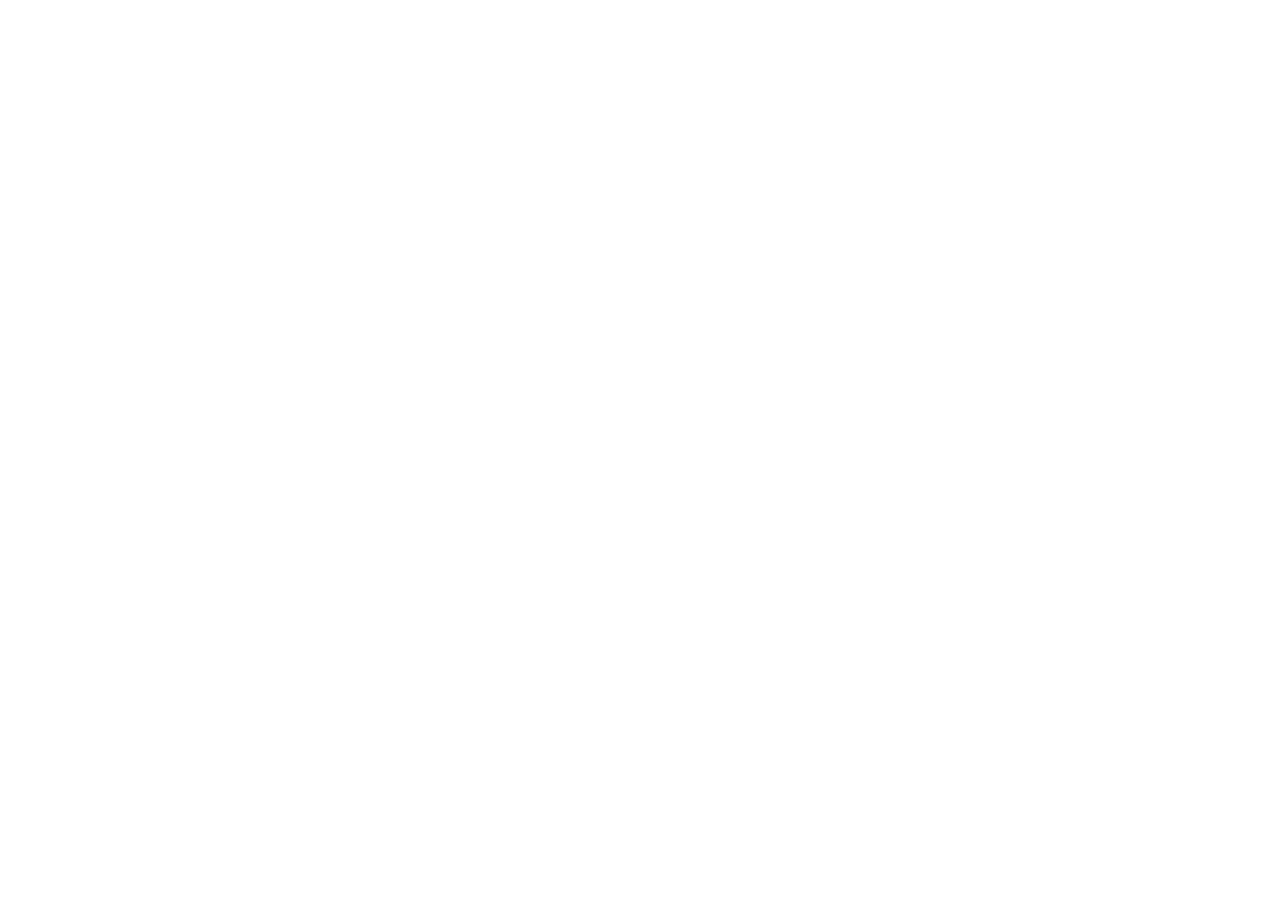
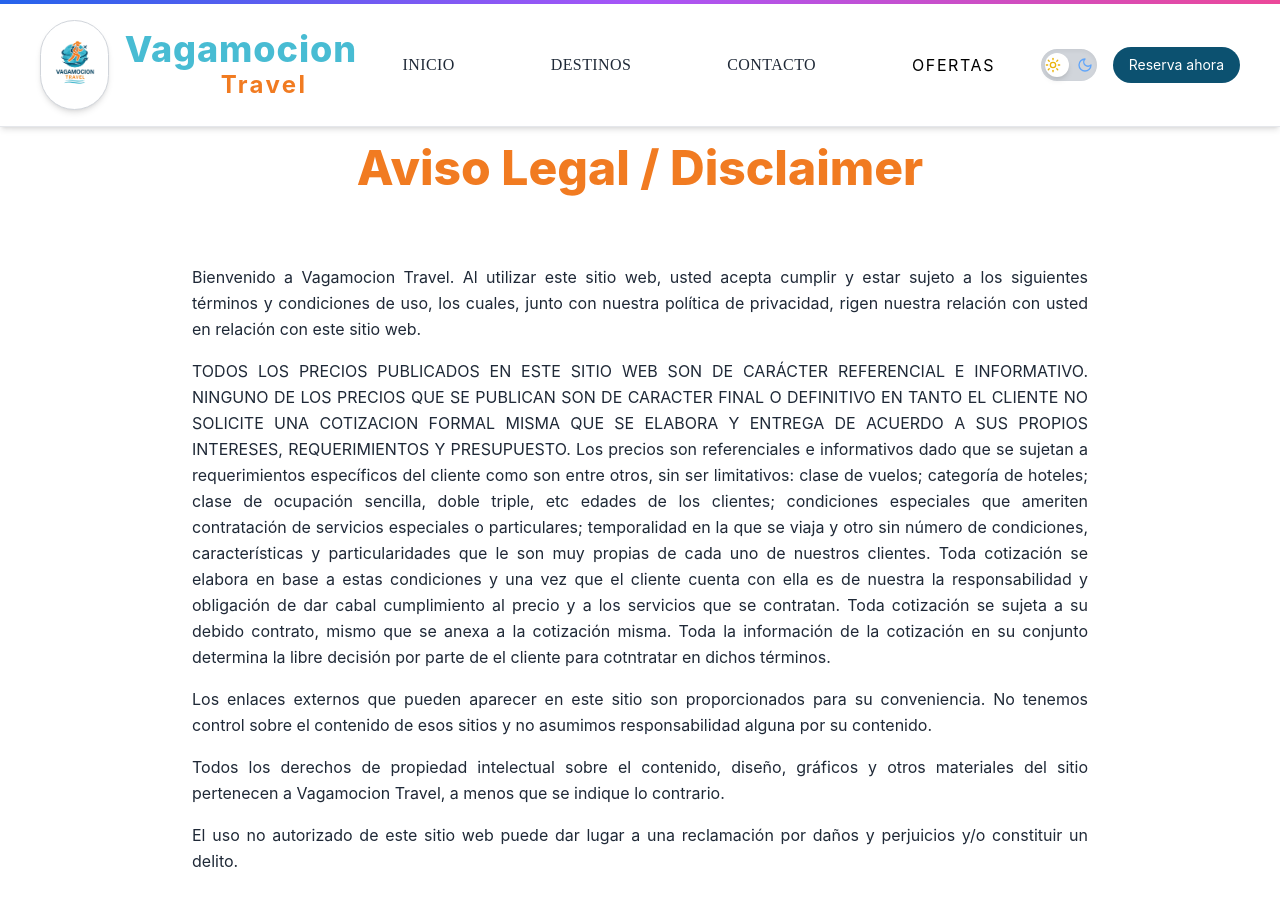
Before and after one commit to jmcgisc/Vagamocion, a React (Create React App) app: page /disclaimer in a window 1280 px wide. Before the commit this address had no page. Shown: the top 906 px of the page. Before the commit the page ends 800 px from the top, so only its background shows below. Built offline with nearby package versions, Linux system fonts and the light colour scheme.

Commit message:
disclaimer

```diff
--- a/src/App.js
+++ b/src/App.js
@@ -1,14 +1,21 @@
-import { Routes, Route, useLocation } from 'react-router-dom';
-import { AnimatePresence, motion }    from 'framer-motion';
+import { useLocation } from 'react-router-dom';
+import { AnimatePresence, motion } from 'framer-motion';
+import { lazy, Suspense } from 'react';
+import { Routes, Route } from 'react-router-dom';
 
 import Layout from './components/Layout';
-import Minimalist   from './pages/Minimalist';
-import Adventure    from './pages/Adventure';
-import Urban        from './pages/Urban';
-import Tropical     from './pages/Tropical';
-import Illustrated  from './pages/Illustrated';
-import Home         from './pages/Home';
-import Ofertas      from "./pages/Ofertas";
+import Home from './pages/Home';
+import Minimalist from './pages/Minimalist';
+import Adventure from './pages/Adventure';
+import Urban from './pages/Urban';
+import Tropical from './pages/Tropical';
+import Illustrated from './pages/Illustrated';
+
+
+// Lazy loaded
+const Ofertas = lazy(() => import('./pages/Ofertas'));
+const Disclaimer = lazy(() => import("./components/Disclaimer"));
+
 
 const pageVariants = {
   initial: { opacity: 0, y: 20 },
@@ -32,9 +39,9 @@
 
 export default function App() {
   const location = useLocation();
-      {/* Layout */}
+
   return (
-
+    <Suspense fallback={<div className="text-center p-20">Cargando página...</div>}>
       <AnimatePresence mode="wait">
         <Routes location={location} key={location.pathname}>
           <Route
@@ -47,13 +54,25 @@
           />
 
           <Route
-            path="ofertas"
+            path="/ofertas"
             element={
               <PageWrapper>
                 <Ofertas />
               </PageWrapper>
             }
           />
+
+          <Route
+            path="/disclaimer"
+            element={
+              <PageWrapper>
+                <Suspense fallback={<div className="text-center py-10">Cargando disclaimer...</div>}>
+                  <Disclaimer />
+                </Suspense>
+              </PageWrapper>
+            }
+          />
+
           <Route
             path="/aventura"
             element={
@@ -88,5 +107,6 @@
           />
         </Routes>
       </AnimatePresence>
+    </Suspense>
   );
 }
--- /dev/null
+++ b/src/components/Disclaimer.jsx
@@ -0,0 +1,41 @@
+import Hero from "../components/Hero";
+import React from "react";
+
+export default function Disclaimer() {
+  return (
+      <div>
+        <Hero/>
+        <section className="min-h-screen bg-white dark:bg-gray-950 text-gray-800 dark:text-gray-200 px-6 py-20">
+
+        <div className="max-w-4xl mx-auto">
+            <h1 className="text-4xl md:text-5xl py-16 font-extrabold mb-2 text-center text-primary dark:text-white">
+                Aviso Legal / Disclaimer
+            </h1>
+
+            <div className="space-y-4 text-justify text-base leading-relaxed">
+            <p>
+                Bienvenido a Vagamocion Travel. Al utilizar este sitio web, usted acepta cumplir y estar sujeto a los siguientes términos y condiciones de uso, los cuales, junto con nuestra política de privacidad, rigen nuestra relación con usted en relación con este sitio web.
+            </p>
+
+            <p>
+            TODOS LOS PRECIOS PUBLICADOS EN ESTE SITIO WEB SON DE CARÁCTER REFERENCIAL E INFORMATIVO. NINGUNO DE LOS PRECIOS QUE SE PUBLICAN SON DE CARACTER FINAL O DEFINITIVO EN TANTO EL CLIENTE NO SOLICITE UNA COTIZACION FORMAL MISMA QUE SE ELABORA Y ENTREGA DE ACUERDO A SUS PROPIOS INTERESES, REQUERIMIENTOS Y PRESUPUESTO. Los precios son referenciales e informativos dado que se sujetan a requerimientos específicos del cliente como son entre otros, sin ser limitativos: clase de vuelos; categoría de hoteles; clase de ocupación sencilla, doble triple, etc edades de los clientes; condiciones especiales que ameriten contratación de servicios especiales o particulares; temporalidad en la que se viaja y otro sin número de condiciones, características y particularidades que le son muy propias de cada uno de nuestros clientes. Toda cotización se elabora en base a estas condiciones y una vez que el cliente cuenta con ella es de nuestra la responsabilidad y obligación de dar cabal cumplimiento al precio y a los servicios que se contratan. Toda cotización se sujeta a su debido contrato, mismo que se anexa a la cotización misma. Toda la información de la cotización en su conjunto determina la libre decisión por parte de el cliente para cotntratar en dichos términos.
+            </p>
+
+            <p>
+                Los enlaces externos que pueden aparecer en este sitio son proporcionados para su conveniencia. No tenemos control sobre el contenido de esos sitios y no asumimos responsabilidad alguna por su contenido.
+            </p>
+
+            <p>
+                Todos los derechos de propiedad intelectual sobre el contenido, diseño, gráficos y otros materiales del sitio pertenecen a Vagamocion Travel, a menos que se indique lo contrario.
+            </p>
+
+            <p>
+                El uso no autorizado de este sitio web puede dar lugar a una reclamación por daños y perjuicios y/o constituir un delito.
+            </p>
+        </div>
+      </div>
+    </section>
+    </div>
+
+  );
+}
--- /dev/null
+++ b/src/components/QuienesSomos.jsx
@@ -0,0 +1,38 @@
+// components/QuienesSomos.jsx
+export default function QuienesSomos() {
+    return (
+      <section id="quienes-somos" className="bg-white dark:bg-gray-950 py-20 px-6 md:px-20 text-gray-800 dark:text-white">
+        <div className="max-w-6xl mx-auto grid md:grid-cols-2 gap-12 items-center">
+
+          {/* Imagen ilustrativa */}
+          <div className="rounded-xl overflow-hidden shadow-lg">
+            <img
+              src="/images/team-travel.jpg"
+              alt="Equipo Vagamocion"
+              className="w-full h-auto object-cover"
+            />
+          </div>
+
+          {/* Texto */}
+          <div>
+            <h2 className="text-4xl md:text-5xl font-extrabold mb-6 text-primary dark:text-aqua">
+              ¿Quiénes somos?
+            </h2>
+            <p className="text-lg text-justify leading-relaxed mb-6">
+              En <strong>Vagamocion Travel</strong> transformamos tus sueños en experiencias inolvidables. Somos una agencia de viajes en línea comprometida con brindarte servicios personalizados, desde paquetes vacacionales y reservas de vuelos, hoteles, cruceros y tours exclusivos. Planeamos cada detalle de tu viaje para garantizarte calidad y comodidad. Ya sea que busques una escapada romántica, una salida familiar, aventura con tus amigos, incluso un viaje de negocios. Nuestro equipo de expertos está disponible para ayudarte. ¡Descubre el mundo con nosotros y vive momentos únicos que recordarás toda tu vida
+            </p>
+            <p className="text-lg leading-relaxed mb-6">
+              Nuestro objetivo es conectar personas con destinos inolvidables, combinando tecnología, asesoría profesional y una atención cercana que convierte cada viaje en una historia para recordar.
+            </p>
+            <a
+              href="#contacto"
+              className="inline-block bg-secondary text-white px-6 py-3 rounded-full font-medium shadow hover:bg-aqua transition"
+            >
+              Conoce más
+            </a>
+          </div>
+
+        </div>
+      </section>
+    );
+  }
--- a/src/components/RedesSociales.jsx
+++ b/src/components/RedesSociales.jsx
@@ -11,7 +11,7 @@
 
 export default function RedesSociales() {
   return (
-    <footer className="bg-white dark:bg-gray-900 text-gray-700 dark:text-gray-300 py-10 px-6 sm:px-12">
+    <footer className="bg-white dark:bg-gray-900 text-gray-700 dark:text-gray-300 py-10 px-6 sm:px-12 relative z-10 ">
       <div className="max-w-6xl mx-auto flex flex-col md:flex-row justify-between items-start md:items-center gap-10 md:gap-20">
 
         {/* Logo y descripción */}
@@ -74,11 +74,21 @@
         </div>
       </div>
 
+      {/* Sección de Disclaimer */}
+      <div className="mt-10 text-center">
+        <Link
+          to="/disclaimer"
+          className="text-sm text-gray-500 dark:text-gray-400 hover:text-blue-600 underline transition"
+        >
+          Aviso Legal / Disclaimer
+        </Link>
+      </div>
+
       {/* Derechos reservados y Powered by */}
-      <div className="mt-10 text-center text-xs text-gray-400 dark:text-gray-600">
+      <div className="mt-6 text-center text-xs text-gray-400 dark:text-gray-600">
         <p>© {new Date().getFullYear()} Vagamocion Travel. Todos los derechos reservados.</p>
-        <p className="mt-1 text-[11px] italic">
-          Powered by <span className="font-semibold text-indigo-500">CODEXA</span>
+        <p className="mt-1 text-[11px] italic"> Powered by
+          <a href="https://codexa.com" target="_blank" rel="noopener noreferrer" className="font-semibold text-indigo-500 transition"> CODEXA</a>
         </p>
       </div>
     </footer>
--- a/src/pages/Home.jsx
+++ b/src/pages/Home.jsx
@@ -7,9 +7,11 @@
 import Servicios from "../components/Servicios";
 import WhatsAppFloat from "../components/WhatsAppFloat";
 import Footer from "../components/Footer";
+import QuienesSomos from "../components/QuienesSomos";
 
 export default function Home() {
   return (
+
     <div className="pt-28 min-h-screen relative bg-white text-gray-800 overflow-hidden">
 
     {/* Imagen de fondo con transparencia */}
@@ -23,7 +25,7 @@
 
     {/* Contenido por encima del fondo */}
     <div className="relative z-10">
-      {/* Aquí va todo tu contenido actual como <Hero />, secciones, etc. */}
+
     </div>
     {/* Header */}
     <Hero />
@@ -108,6 +110,7 @@
 
     <Servicios/>
     <TestimoniosSlider />
+    <QuienesSomos />
     <CtaViaje />
 
     <ExperienciasGrid />
@@ -125,5 +128,6 @@
       <Footer/>
 
     </div>
+
   );
 }
--- a/src/pages/Ofertas.jsx
+++ b/src/pages/Ofertas.jsx
@@ -1,20 +1,40 @@
-import React from "react";
+import React, { useEffect, useRef, useState } from "react";
 import Hero from "../components/Hero";
 
+const Ofertas = () => {
+  const iframeRef = useRef(null);
+  const [loadIframe, setLoadIframe] = useState(false);
 
-const Ofertas = () => {
+  useEffect(() => {
+    const observer = new IntersectionObserver(
+      ([entry]) => {
+        if (entry.isIntersecting) {
+          setLoadIframe(true);
+          observer.disconnect();
+        }
+      },
+      { threshold: 0.1 }
+    );
+
+    if (iframeRef.current) {
+      observer.observe(iframeRef.current);
+    }
+
+    return () => {
+      if (iframeRef.current) observer.unobserve(iframeRef.current);
+    };
+  }, []);
+
   return (
-
     <section className="min-h-screen bg-white dark:bg-gray-950 px-4 py-10 flex flex-col items-center justify-center">
-
-        {/* Header */}
       <Hero />
 
       <h1 className="text-3xl md:text-5xl font-poppins text-center mb-6 text-secondary dark:text-primary h-16 py-28">
         Ofertas Exclusivas
       </h1>
 
-        <div className="w-full max-w-7xl aspect-[3/4] md:aspect-[16/9]">
+      <div className="w-full max-w-7xl aspect-[3/4] md:aspect-[16/9]" ref={iframeRef}>
+        {loadIframe ? (
           <iframe
             src="https://www.megatravel.com.mx/tools/ofertas-viaje.php?Dest=&txtColor=1D1D1D&lblTPaq=9900FF&lblTRange=570090&lblNumRange=9900FF&itemBack=D5D5D5&ItemHov=360058&txtColorHov=ffffff&ff=1"
             className="w-full h-full border-0 rounded-lg shadow-xl"
@@ -22,6 +42,11 @@
             frameBorder="0"
             title="Ofertas de Viaje"
           ></iframe>
+        ) : (
+          <div className="w-full h-full flex items-center justify-center bg-gray-200 dark:bg-gray-800 rounded-lg animate-pulse">
+            <span className="text-gray-500 dark:text-gray-300">Cargando ofertas...</span>
+          </div>
+        )}
       </div>
     </section>
   );
```
Lines whose indentation alone changed are shown as unchanged.
